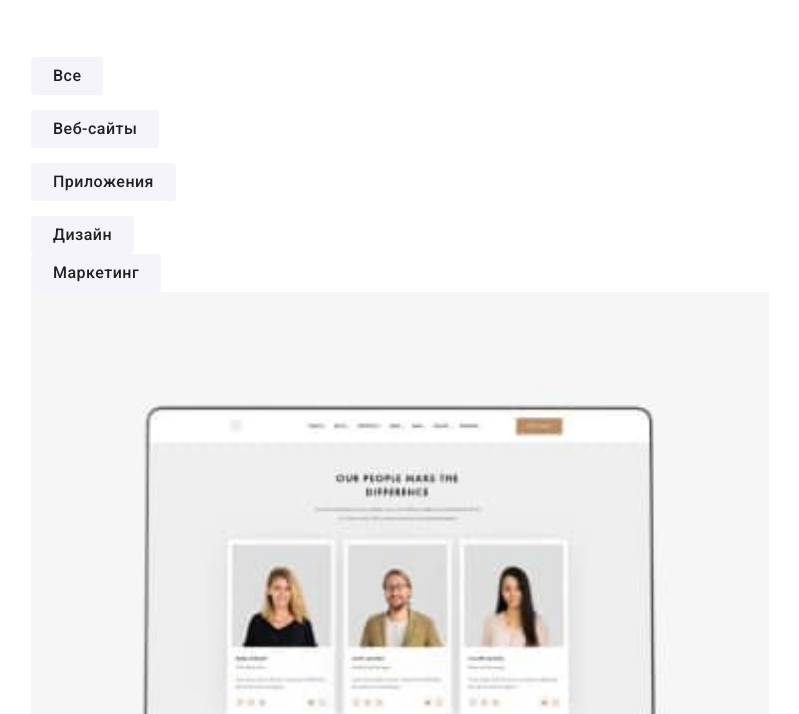
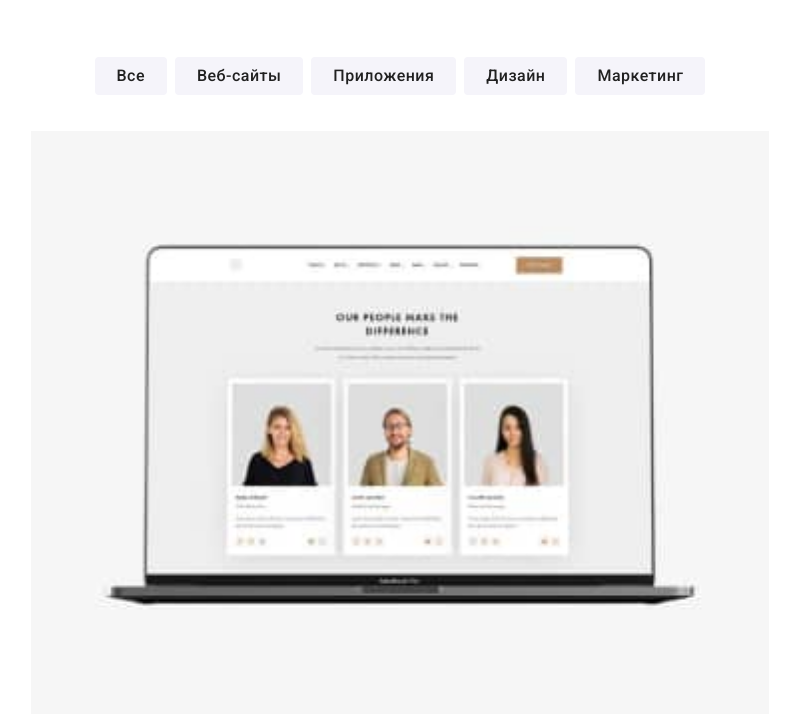
Before and after one commit to Nataliia96/goit-markup-hw-08, a plain HTML site: page portfolio.html in a window 1280 px wide. Shown: the part 83-797 px from the top of the page, without its empty margins (240-1039 px from the left). Drawn offline with nearby package versions, Linux system fonts and the light colour scheme.

Commit message:
chg filter list in portfolio for tablet

```diff
--- a/portfolio.html
+++ b/portfolio.html
@@ -51,9 +51,9 @@
        </div>
     </header>
     <main>
-     <section class="portfolio-section">
+     <section class="section">
       <div class="container">
-        <h1 class="portfolio-title" hidden>Портфолио</h1>
+        <h1 class="portfolio-title">Портфолио</h1>
             <ul class="filter-list">
                 <li class="filter-list__item"><button type="button" class="filter-list__button">Все</button></li>
                 <li class="filter-list__item"><button type="button" class="filter-list__button">Веб-сайты</button></li>
--- a/scss/base/_global-styles.scss
+++ b/scss/base/_global-styles.scss
@@ -25,9 +25,6 @@ p {
 img {
   display: block;
 }
-.section {
-  padding: 60px 0;
-}
 //  Контейнер
 .container {
 
--- a/scss/components/hero-section/_hero-background.scss
+++ b/scss/components/hero-section/_hero-background.scss
@@ -1,5 +1,4 @@
 .hero-content {
-  max-width:480px;
   height: auto;
   margin-left: auto;
   margin-right: auto;
@@ -17,7 +16,6 @@
   text-align: center;
 
   @media screen and (min-width:768px){
-    max-width: 768px;
     background-image: linear-gradient(
        rgba(47, 48, 58, 0.4) 100%,
        rgba(47, 48, 58, 1)
--- a/scss/components/portfolio/_portfolio-filter.scss
+++ b/scss/components/portfolio/_portfolio-filter.scss
@@ -5,6 +5,11 @@
     justify-content: flex-start;
     flex-wrap: wrap;
     align-content: space-between;
+  }
+  @media screen and (min-width:768px){
+    margin-bottom:36px;
+    display: flex;
+    justify-content: center;
   }
 }
   .filter-list__button {
@@ -41,3 +46,8 @@
      margin-bottom: 15px;
    }
 }
+@media screen and (min-width:768px) {
+  .filter-list__item:nth-child(-n + 3){
+    margin-bottom:0;
+  }
+}
--- a/scss/components/portfolio/_portfolio-section.scss
+++ b/scss/components/portfolio/_portfolio-section.scss
@@ -1,7 +1,3 @@
-.portfolio-section {
-    padding-top: 60px;
-    padding-bottom: 60px;
+ .portfolio-title {
+   display: none;
 }
-  .portfolio-title {
-    margin: 0px;
-}
```
Also changed, not shown: css/main.css, css/main.min.css, 2 other files.
